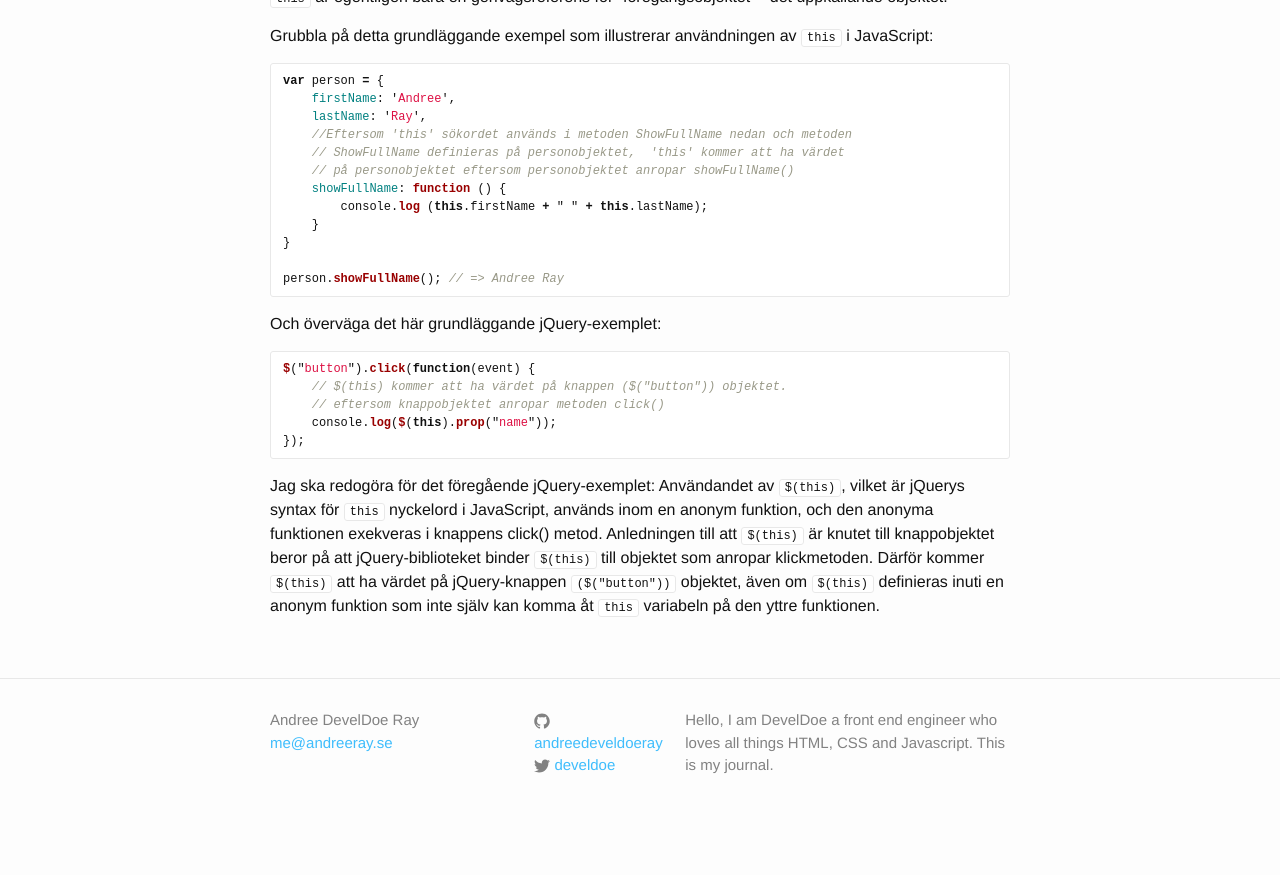
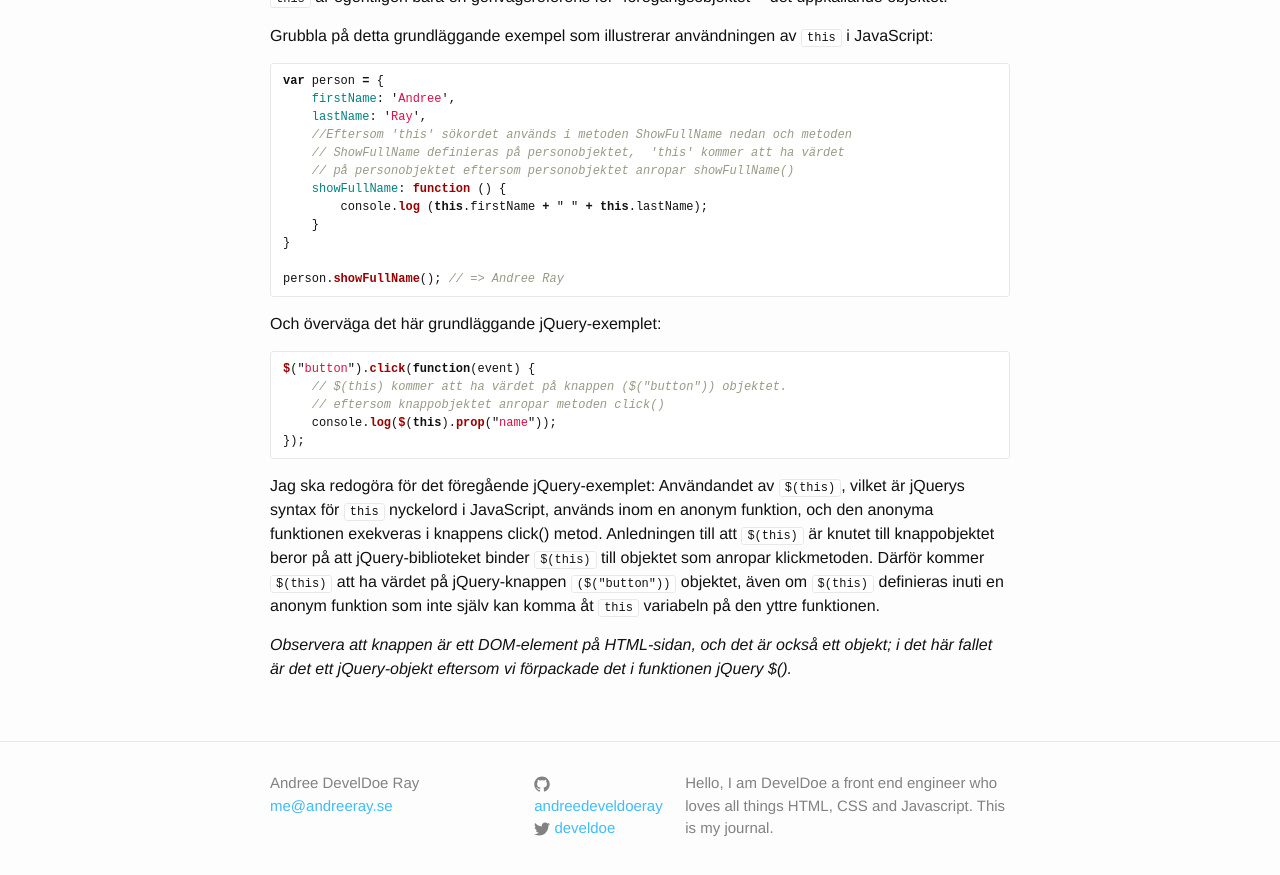
Before and after one commit to develdoe/develdoe.github.io, a Jekyll site: the page built from _posts/2017-11-02-javascript-this.md, in a window 1280 px wide and 900 px high, scrolled down 1400 px. Shown: the top 875 px of the window. Built offline with Jekyll 4.4.1, drawn with Linux system fonts in a browser that asks for light colours; before the commit the page ends 2237 px from its top, so only the background shows below that.

Commit message:
Update 2017-11-02-javascript-this.md

````diff
--- a/_posts/2017-11-02-javascript-this.md
+++ b/_posts/2017-11-02-javascript-this.md
@@ -72,3 +72,5 @@ $("button").click(function(event) {
 ```
 
 Jag ska redogöra för det föregående jQuery-exemplet: Användandet av `$(this)`, vilket är jQuerys syntax för `this` nyckelord i JavaScript, används inom en anonym funktion, och den anonyma funktionen exekveras i knappens click() metod. Anledningen till att `$(this)` är knutet till knappobjektet beror på att jQuery-biblioteket binder `$(this)` till objektet som anropar klickmetoden. Därför kommer `$(this)` att ha värdet på jQuery-knappen `($("button"))` objektet, även om `$(this)` definieras inuti en anonym funktion som inte själv kan komma åt `this` variabeln på den yttre funktionen.
+
+*Observera att knappen är ett DOM-element på HTML-sidan, och det är också ett objekt; i det här fallet är det ett jQuery-objekt eftersom vi förpackade det i funktionen jQuery $().*
````
